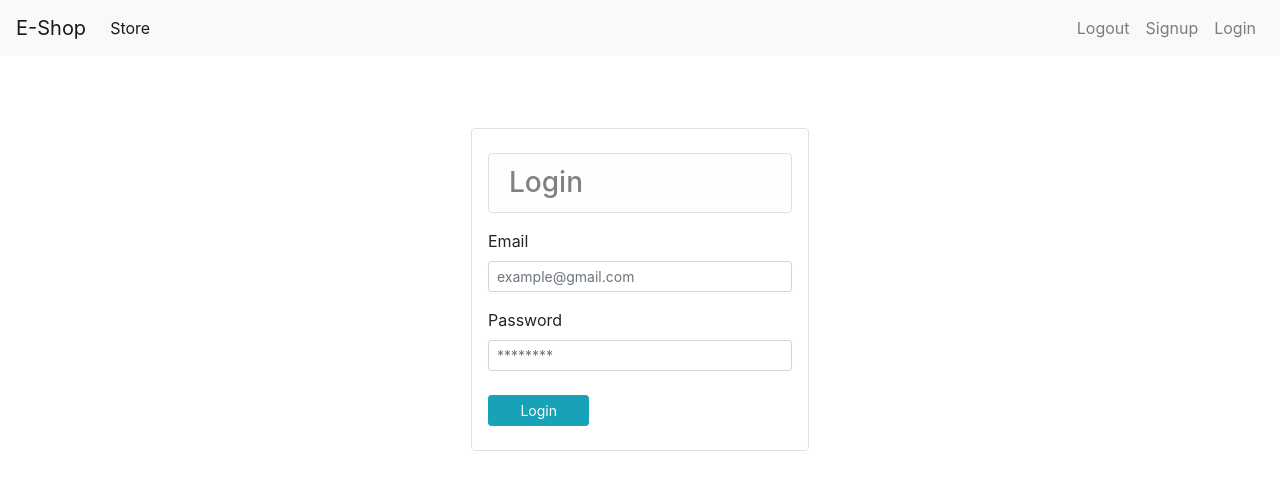
After one commit to ApekshaShetti/EShop, a Django app: page /login in a window 1280 px wide. The commit adds this page. Shown: the top 498 px of the page. Run offline with Django 4.2, Linux system fonts and the light colour scheme; some libraries are stand-ins or nearby versions.

Commit message:
login page

```diff
--- a/store/templates/base.html
+++ b/store/templates/base.html
@@ -41,7 +41,7 @@ It also consist of block content for data to take from index.html file -->
             <a class="nav-link" href="/signup">Signup <span class="sr-only">(current)</span></a>
           </li>
           <li class="nav-item ">
-            <a class="nav-link" href="#">Login <span class="sr-only">(current)</span></a>
+            <a class="nav-link" href="/login">Login <span class="sr-only">(current)</span></a>
           </li>
           <!-- <li class="nav-item dropdown">
             <a class="nav-link dropdown-toggle" href="#" id="navbarDropdown" role="button" data-toggle="dropdown" aria-haspopup="true" aria-expanded="false">
--- /dev/null
+++ b/store/templates/login.html
@@ -0,0 +1,39 @@
+{% extends 'base.html' %}
+
+{% block content %}
+    <div class="container">
+        <div class="p-4 m-4">
+            <div class="col-lg-4 mt-4 mb-4 mx-auto border rounded pt-4 pb-2 pl-3 pr-3">
+                <h3 class="alert alert-light border rounded">Login</h3>
+                <form action="/login" method="POST">
+                    {% csrf_token %}
+
+
+                    <!-- Showing alert message if form details are not right after validation which is done in views.py-->
+
+                    {% if error %}
+                    <div class="alert alert-danger" role="alert">
+                      {{error}}
+                    </div>
+                    {% endif %}
+
+                    <!-- email-->
+                    <div class="form-group">
+                      <label for="">Email</label>
+                      <input required type="email" name="email" id="" class="form-control form-control-sm" placeholder="example@gmail.com">
+                    </div>
+                    <!-- password-->
+                    <div class="form-group">
+                      <label for="">Password</label>
+                      <input type="password" name="password" id="" class="form-control form-control-sm" placeholder="********">
+                    </div>
+                    <!-- button-->
+                    <div class="form-group pt-2">
+                      <input class="btn btn-sm btn-info col-lg-4" type="submit" name="submit" id="" value="Login">
+                    </div>
+                </form>
+            </div>
+        </div>
+    </div>
+
+{% endblock%}
--- a/store/urls.py
+++ b/store/urls.py
@@ -2,8 +2,10 @@ from django.contrib import admin
 from django.urls import path
 from .views import index
 from .views import signup
+from.views import login
 
 urlpatterns = [
     path('',index), # calling the index function that is present in views.py to show the data when i route localhost:8000
-    path('signup',signup) # calling the signup function that is present in views.py to show the signup page when i route localhost:8000
+    path('signup',signup), # calling the signup function that is present in views.py to show the signup page when i route localhost:8000
+    path('login',login)
 ]
--- a/store/views.py
+++ b/store/views.py
@@ -60,10 +60,6 @@ def signup(request):
         elif len(email) < 7:
             error_msg = "Email should be 7 char long or more"
 
-
-
-
-
         # Saving after validation
         if not error_msg:
             # customer object
@@ -76,3 +72,11 @@ def signup(request):
             customer.register()  # calling this function which is present in customer.py
         else:
             return render(request, 'signup.html',{'error': error_msg})
+
+
+
+# login page
+
+def login(request):
+    if request.method == 'GET':
+        return render(request,'login.html')
```
